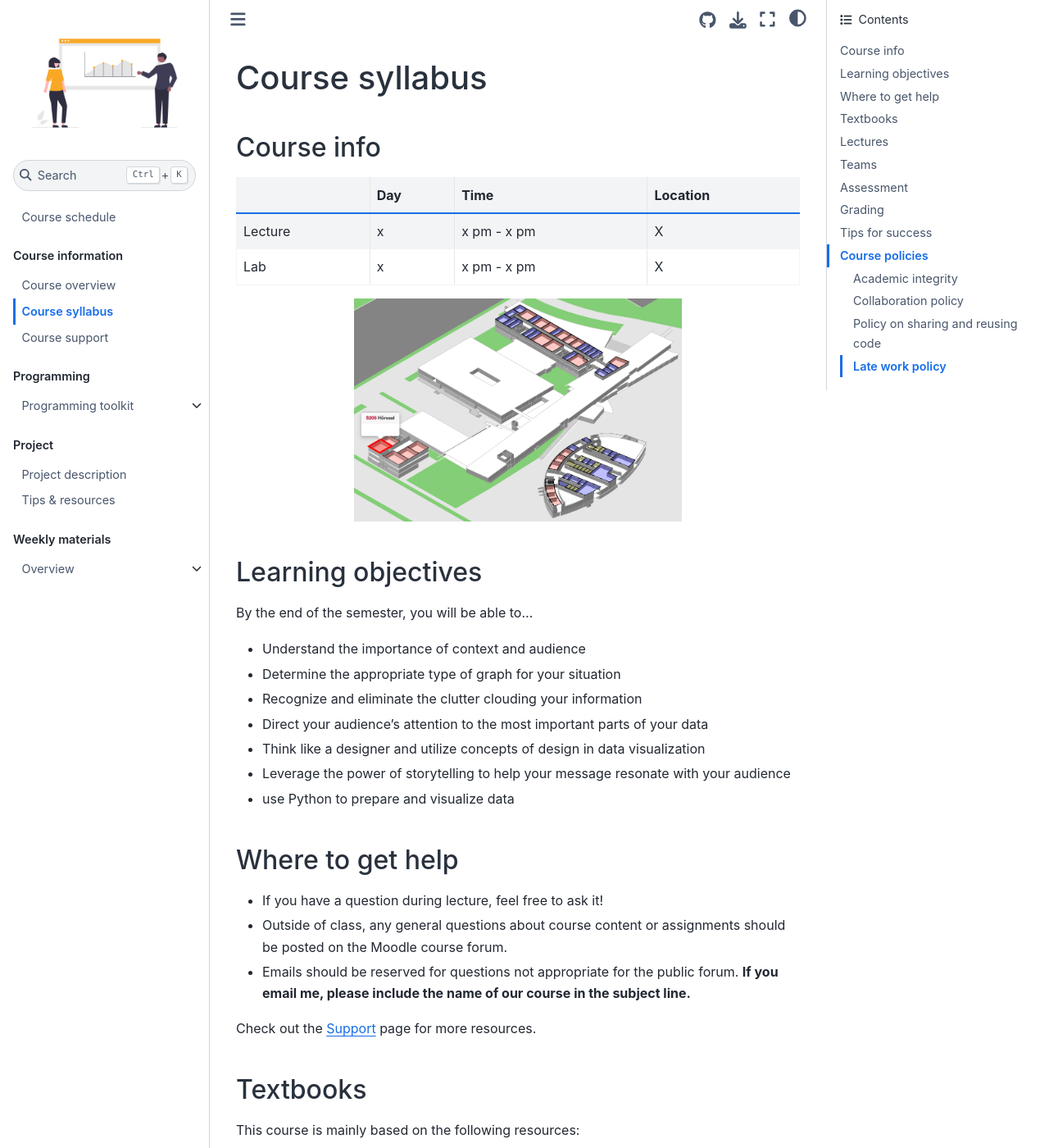
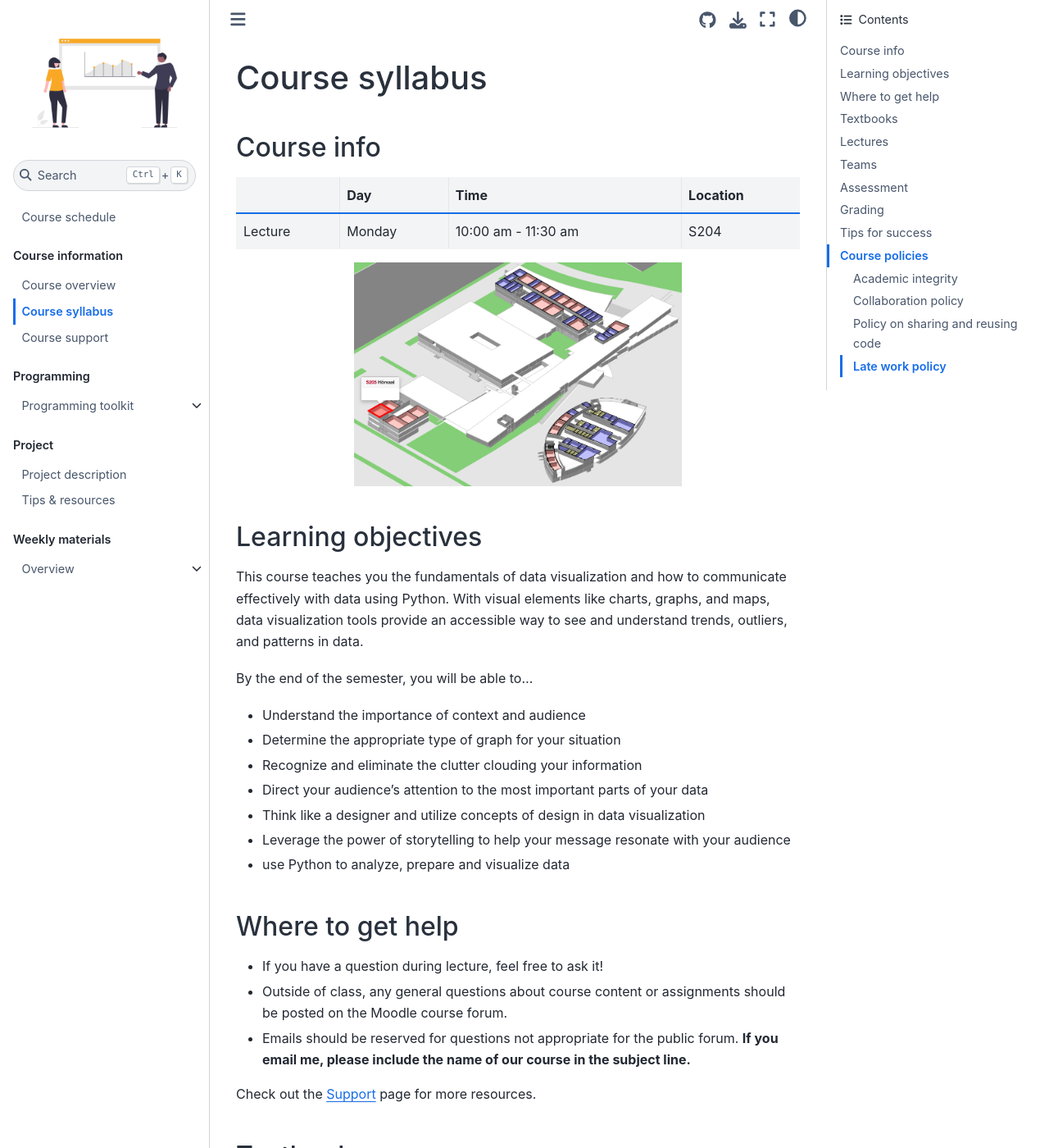
Before and after one commit to dst-ws22/website, a Jupyter Book: the page built from docs/course-syllabus.md, in a window 1280 px wide and 1400 px high. Shown: the whole window at 82% size. Built offline with Jupyter Book 1.0.4 settings and Sphinx 7.4.7 and the Sphinx Book theme 1.1.4, drawn with Linux system fonts in a browser that asks for light colours; comment, search, counter and statistics services are not loaded.

Commit message:
Update course-syllabus.md

````diff
--- a/docs/course-syllabus.md
+++ b/docs/course-syllabus.md
@@ -4,10 +4,9 @@
 
 ## Course info
 
-|           | Day       | Time              | Location                       |
-|-----------|-----------|-------------------|--------------------------------|
-| Lecture   | x         | x pm - x pm |  X  |
-| Lab       | x         | x pm - x pm |  X  |
+|           | Day       | Time              | Location |
+|-----------|-----------|-------------------|----------|
+| Lecture   | Monday    | 10:00 am - 11:30 am |  S204  |
 
 
 ```{image} ../_static/img/room.png
@@ -19,6 +18,8 @@
 
 ## Learning objectives
 
+This course teaches you the fundamentals of data visualization and how to communicate effectively with data using Python. With visual elements like charts, graphs, and maps, data visualization tools provide an accessible way to see and understand trends, outliers, and patterns in data.
+
 By the end of the semester, you will be able to...
 
 - Understand the importance of context and audience
@@ -27,8 +28,7 @@ By the end of the semester, you will be able to...
 - Direct your audience's attention to the most important parts of your data
 - Think like a designer and utilize concepts of design in data visualization
 - Leverage the power of storytelling to help your message resonate with your audience
-- use Python to prepare and visualize data
-
+- use Python to analyze, prepare and visualize data
 
 
 ## Where to get help
````
